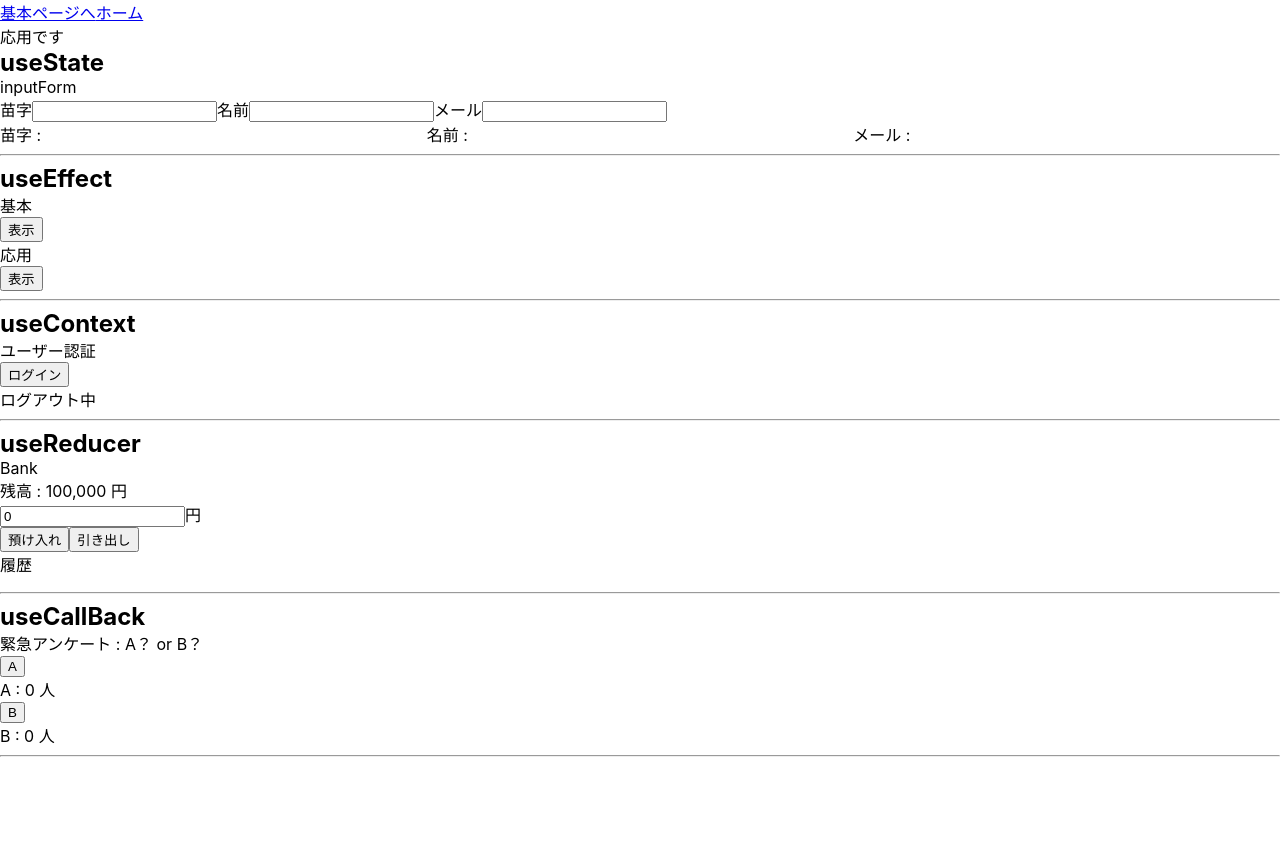
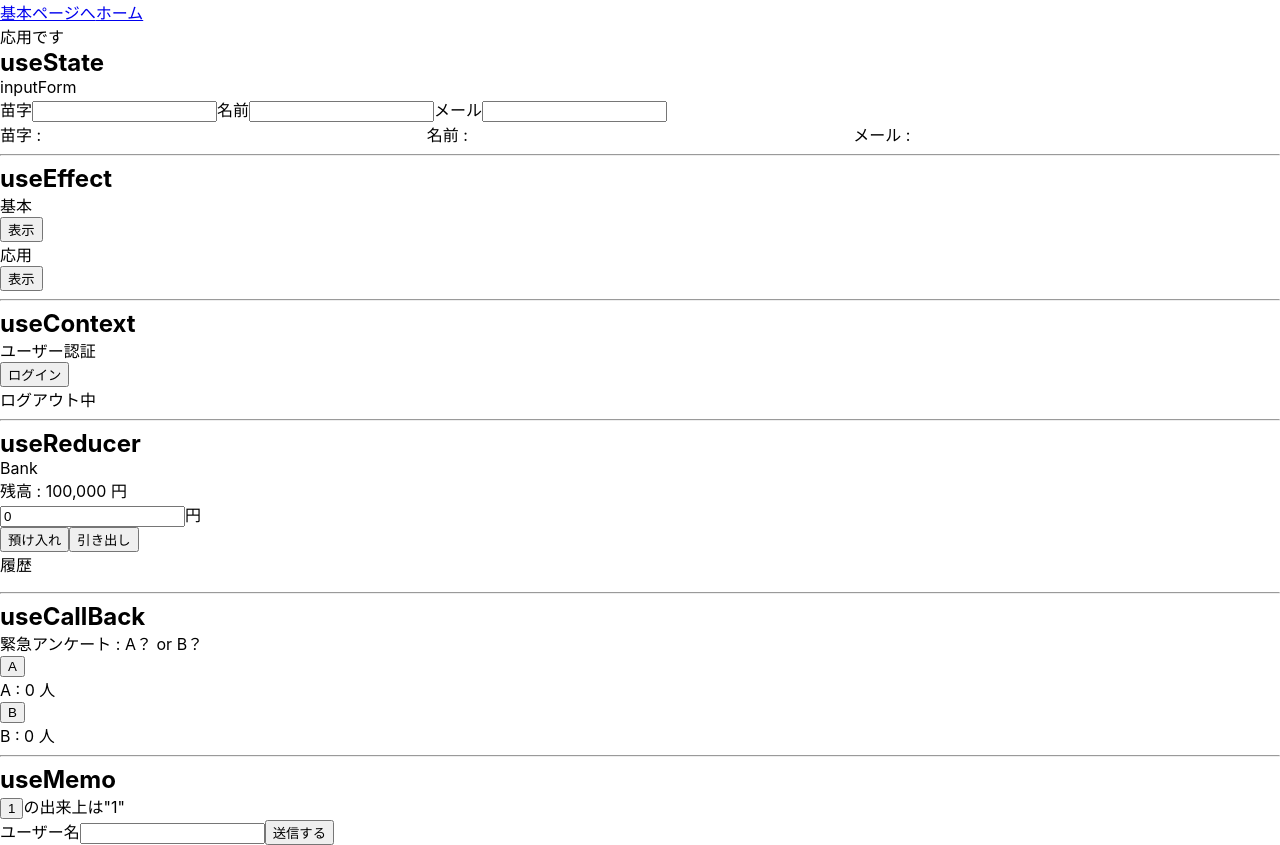
Before and after one commit to genta-t/react18-tutorial, a React (Create React App) app: page /application in a window 1280 px wide. Before the commit the page ends 800 px from the top, so only its background shows below. Built offline with nearby package versions, Linux system fonts and the light colour scheme.

Commit message:
useMemo完了

```diff
--- a/src/components/ApplicationPage.tsx
+++ b/src/components/ApplicationPage.tsx
@@ -4,6 +4,7 @@ import UseEffect from './application/UseEffect';
 import UseContext from './application/UseContext';
 import UseReducer from './application/UseReducer';
 import UseCallBack from './application/UseCallBack';
+import UseMemo from './application/UseMemo';
 
 const ApplicationPage = () => {
 
@@ -17,6 +18,7 @@ const ApplicationPage = () => {
       <UseContext />
       <UseReducer />
       <UseCallBack />
+      <UseMemo />
     </>
   );
 }
--- /dev/null
+++ b/src/components/application/UseMemo.tsx
@@ -0,0 +1,59 @@
+import { useMemo, useState } from "react";
+import { TypesForm } from "../items/types";
+
+const UseMemo = () => {
+  const [count, setCount] = useState<number>(1);
+  const [userName, setUserName] = useState<string>("");
+
+  // useMemoを使わないとフォームの名前を一文字入れるだけでheavyProcessの処理が走ってしまう。
+  // const heavyProcess = heavy(count);
+
+  // useMemoを使いheavyに更新がある時だけ処理が走る。
+  const heavyProcess = useMemo(() =>{
+    return heavy(count);
+  }, [count])
+
+
+  const handleSubmit = (e: React.FormEvent<HTMLFormElement>) => {
+    e.preventDefault(); // フォームボタンを押した時にページリロードをしない処理
+    userName === ""
+    ? alert("ユーザー名入れて")
+    : alert(`ユーサー名 : ${userName} です`)
+      setUserName("")
+  }
+  return (
+    <>
+      <h2>useMemo</h2>
+      <button onClick={() => setCount(count + 1)}>{count}</button>の出来上は"{heavyProcess}"
+      <Form
+        value={userName}
+        onChange={(e) => {setUserName(e.target.value)}}
+        onSubmit={(e) => handleSubmit(e)}
+      />
+    </>
+  );
+}
+
+export default UseMemo;
+
+const Form = ({ value, onChange, onSubmit }: TypesForm) => {
+  return (
+    <>
+      <form onSubmit={onSubmit}>
+        <label>ユーザー名</label>
+        <input value={value} onChange={onChange} />
+        <button type="submit">送信する</button>
+      </form>
+    </>
+  )
+}
+
+
+const heavy = (count: number) => { //重たい処理
+  let i = 0;
+  while(i < 10000){
+    console.log(i);
+    i++;
+  }
+  return count ** 2; //へき乗の書き方
+}
--- a/src/components/items/types.ts
+++ b/src/components/items/types.ts
@@ -66,3 +66,9 @@ export type TypesButton = {
   buttonText: string;
   onClick: () => void;
 };
+
+export type TypesForm = {
+  value: string;
+  onChange: (e: React.ChangeEvent<HTMLInputElement>) => void;
+  onSubmit: (e: React.FormEvent<HTMLFormElement>) => void;
+};
```
